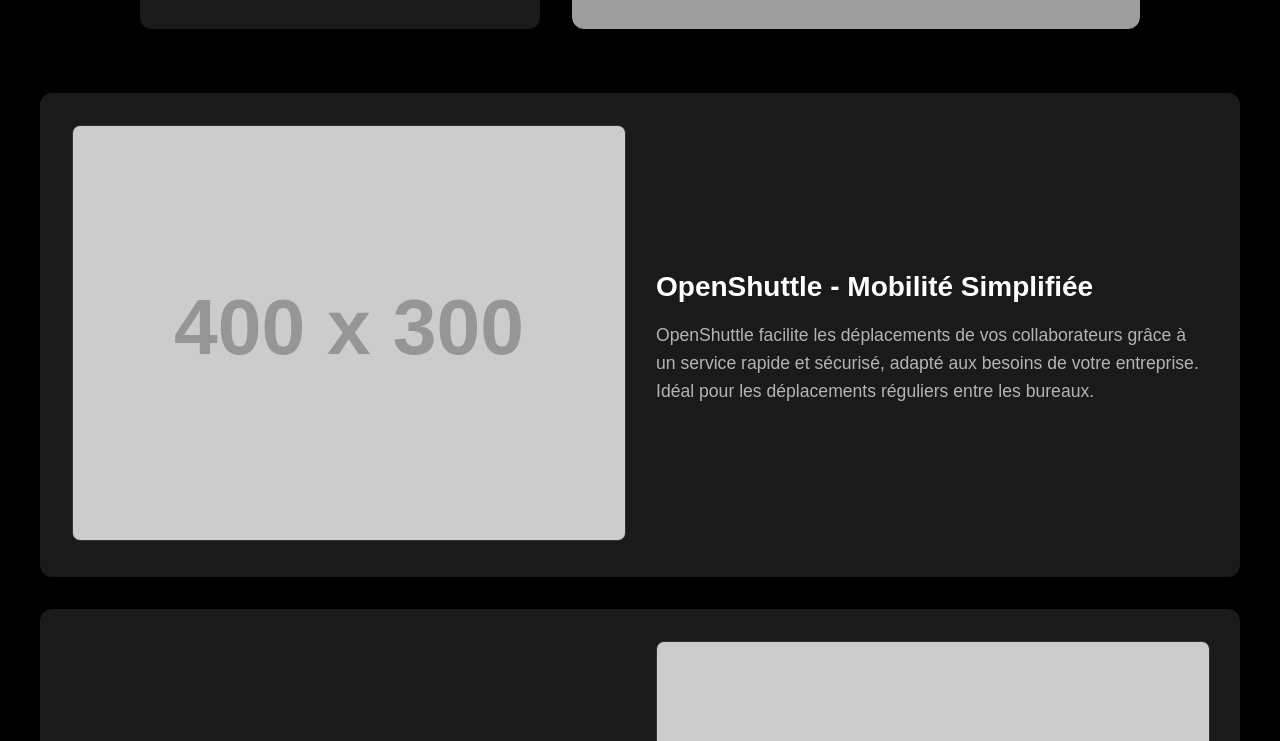
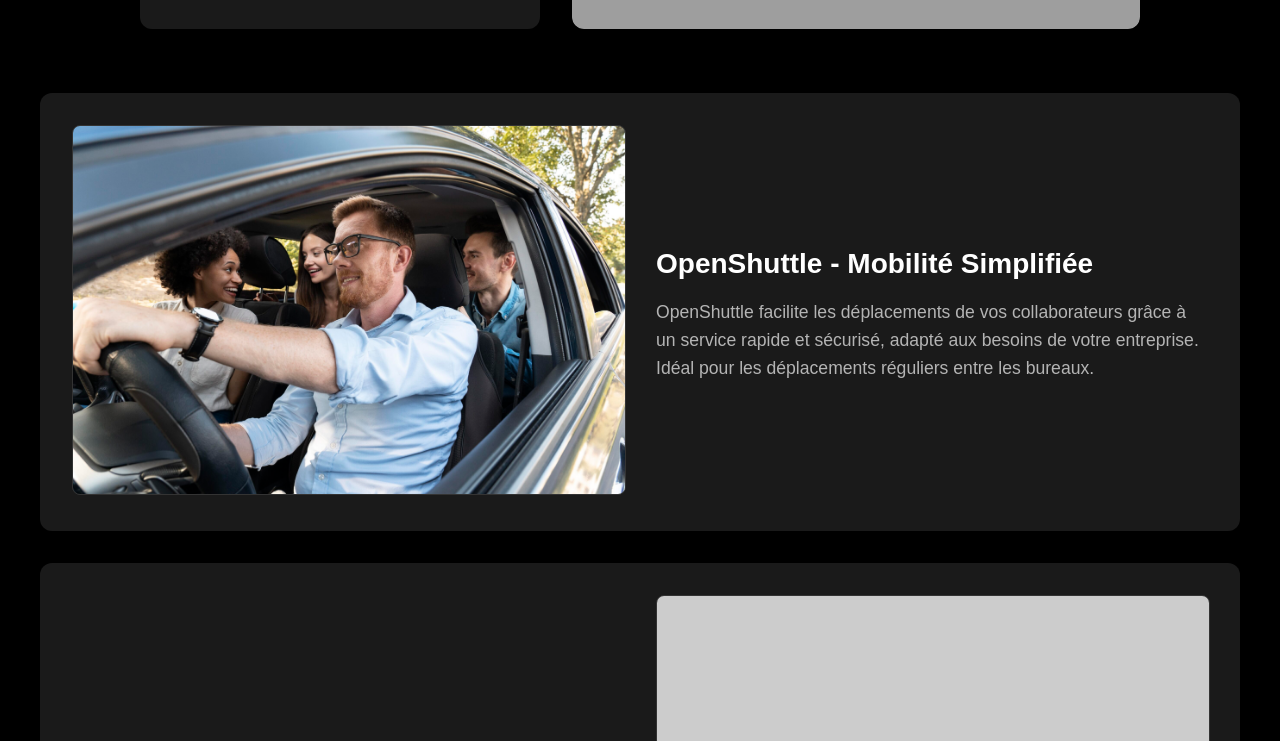
Before and after one commit to yannouuuu/IUT-SAE1.05-1.06, a plain HTML site: page index.html in a window 1280 px wide. Shown: the part 599-1340 px from the top of the page. Drawn offline with Linux system fonts and the light colour scheme; grey boxes are pictures that could not be loaded; placeholder pictures from the web are drawn by us.

Commit message:
j'ai ajouté une image c'est bien non ?

```diff
--- a/index.html
+++ b/index.html
@@ -83,7 +83,7 @@
             <div class="shuttle-card">
                 <div class="shuttle-content">
                     <div class="shuttle-image">
-                        <img src="https://via.placeholder.com/400x300" alt="Illustration 1">
+                        <img src="/assets/img/covoiturage1.jpg" alt="Illustration 1">
                     </div>
                     <div class="shuttle-description">
                         <h2>OpenShuttle - Mobilité Simplifiée</h2>
```
Also changed, not shown: assets/img/covoiturage1.jpg (added), 4 other files.
